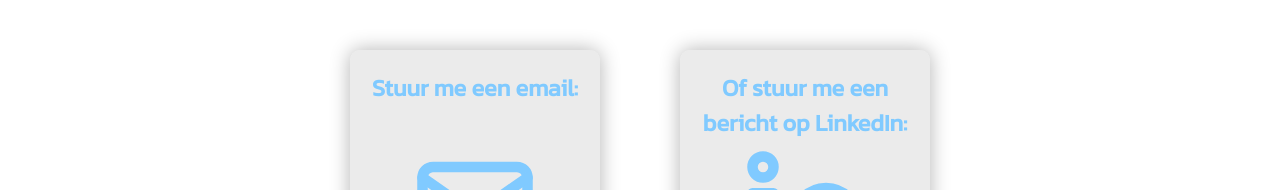
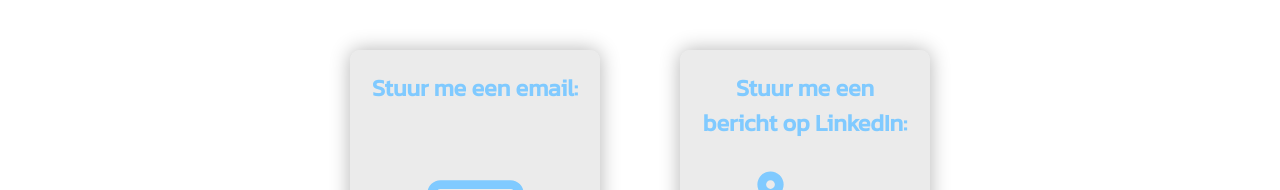
Before and after one commit to JTReerink/MadeByJaapReact, a React (Create React App) app: page / in a window 1280 px wide. Shown: the part 3440-3630 px from the top of the page. Built offline with nearby package versions, Linux system fonts and the light colour scheme.

Commit message:
small contact change

```diff
--- a/src/Components/Contact/Contact.css
+++ b/src/Components/Contact/Contact.css
@@ -37,5 +37,5 @@
 
 .contact svg {
     /* margin-top: 2rem; */
-    width: 60%;
+    width: 50%;
 }
--- a/src/Components/Contact/Contact.js
+++ b/src/Components/Contact/Contact.js
@@ -17,7 +17,7 @@ const Contact = () => {
                 </figure>
             </a>
             <a href="https://www.linkedin.com/in/jaapreerink/" className="contact__item">
-                <h3>Of stuur me een bericht op LinkedIn:</h3>
+                <h3>Stuur me een bericht op LinkedIn:</h3>
                 <figure className="linkedIn">
                     <svg
                         xmlns="http://www.w3.org/2000/svg" viewBox="0 0 24 24" fill="none" stroke="currentcolor"
```
